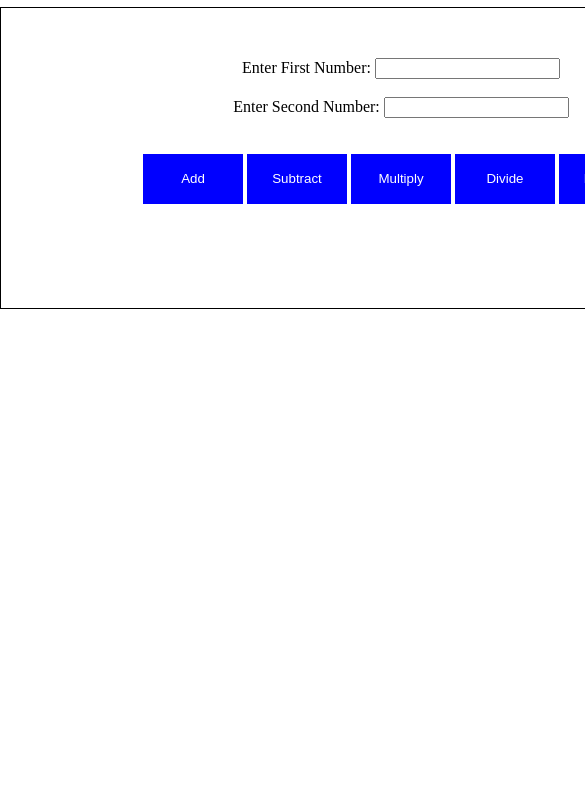
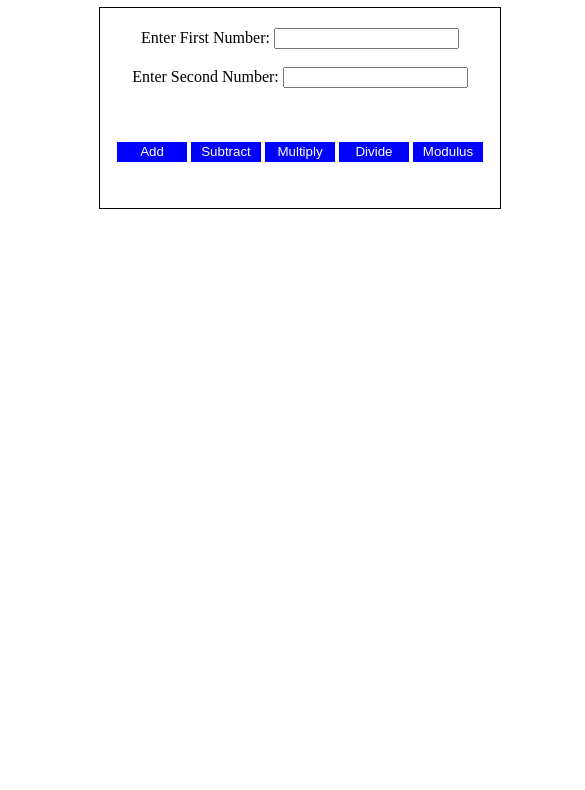
Before and after one commit to fiddyhamma/Calculator2, a plain HTML site: page index.html in a window 390 px wide. Shown: the part 73-863 px from the top of the page, 585 px wide, since content can reach past the window. Drawn offline with Linux system fonts and the light colour scheme.

Commit message:
Calculator2

```diff
--- a/script.js
+++ b/script.js
@@ -1,3 +1,5 @@
+
+
 function total() {
     const first = parseFloat(document.getElementById("firstNumber").value);
     const second = parseFloat(document.getElementById("secondNumber").value);
--- a/style.css
+++ b/style.css
@@ -1,7 +1,4 @@
 
-@media only screen and (min-width:600px){
-    /* smaller devices */
-}
 body{
     margin: auto;
     text-align: center;
@@ -27,3 +24,27 @@ button:hover{
 .container{
     margin-top: 50px;
 }
+
+@media only screen and (max-width:800px){
+    body{
+        margin: auto;
+        width: 600px;
+        height: 100vh;
+    }
+    .main{
+        margin: auto;
+        width: 400px;
+        height: 200px;
+        border: 0.5px solid black;
+    }
+    button{
+        width: 70px;
+        height: 20px;
+        border: 5px;
+        background-color: blue;
+        color: white;
+    }
+    .container{
+        margin-top: 20px;
+    }
+}
```
Also changed, not shown: index.html (+2 -0 lines).
